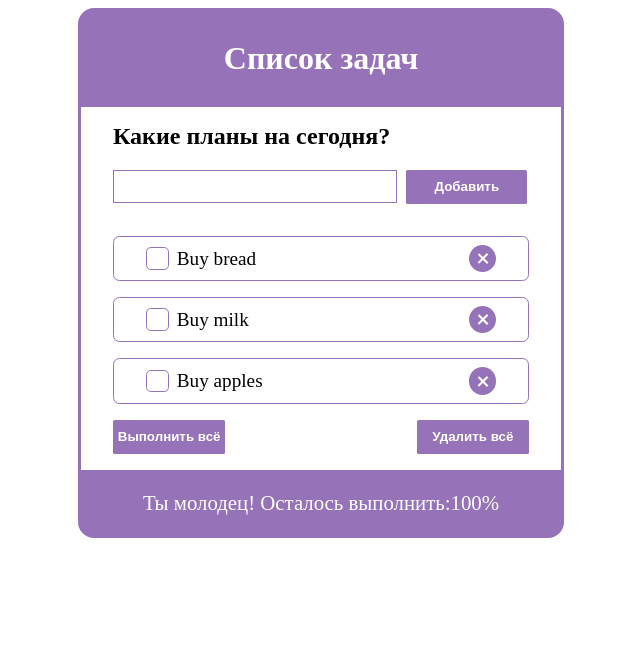
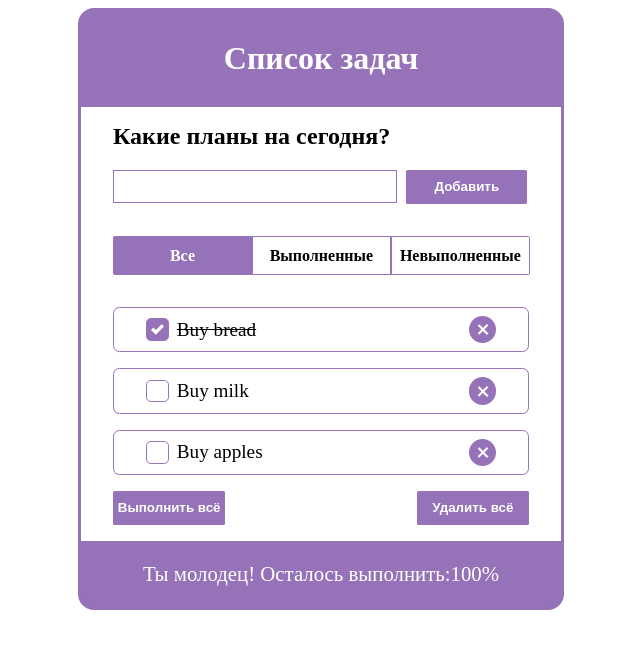
Before and after one commit to JuliaTsaruk/Vue-Practice, a Vue app in the folder vue-project/: page / in a window 1280 px wide. Shown: the top 648 px of the page, without its empty margins (319-959 px from the left). Built offline with nearby package versions, Linux system fonts and the light colour scheme.

Commit message:
feature/TD-3: was added changes according code review

```diff
--- a/vue-project/src/App.vue
+++ b/vue-project/src/App.vue
@@ -1,7 +1,7 @@
 <template>
   <div :class="$style.tasksList" id="app">
     <h1 :class="$style.title">Список задач</h1>
-    <TodoList v-bind:todos="todos" v-on:remove-task="removeTask" />
+    <TodoList />
   </div>
 </template>
 
@@ -10,20 +10,6 @@ import TodoList from "@/components/organism/TodoList";
 
 export default {
   name: "App",
-  data() {
-    return {
-      todos: [
-        { id: 1, title: "Buy bread", isChecked: false },
-        { id: 2, title: "Buy milk", isChecked: false },
-        { id: 3, title: "Buy apples", isChecked: false },
-      ],
-    };
-  },
-  methods: {
-    removeTask(id) {
-      this.todos = this.todos.filter((todo) => todo.id !== id);
-    },
-  },
   components: {
     TodoList,
   },
--- a/vue-project/src/components/atoms/ListItem.vue
+++ b/vue-project/src/components/atoms/ListItem.vue
@@ -1,20 +1,21 @@
 <template>
-  <label v-bind:class="{ done: todo.isChecked }">
-    <input type="checkbox" v-on:change="todo.isChecked = !todo.isChecked" />
-    <span>
-      {{ todo.title }}
-    </span>
-    <button v-on:click="$emit('remove-task', todo.id)"></button>
+  <label :class="{ done: isChecked }">
+    <input
+      type="checkbox"
+      :checked="isChecked"
+      v-on:change="isChecked = !isChecked"
+    />
+    <span>{{ title }}</span>
+    <button></button>
   </label>
 </template>
 
 <script>
 export default {
   props: {
-    todo: {
-      type: Object,
-      required: true,
-    },
+    id: Number,
+    title: String,
+    isChecked: Boolean,
   },
 };
 </script>
--- /dev/null
+++ b/vue-project/src/components/atoms/RadioButtons.vue
@@ -0,0 +1,63 @@
+<template>
+  <div>
+    <input
+      id="select-all"
+      name="radio-button"
+      type="radio"
+      class="input-all"
+      checked
+    />
+    <label for="select-all" class="label-all">Все</label>
+    <input
+      id="select-done"
+      name="radio-button"
+      type="radio"
+      class="input-done"
+    />
+    <label for="select-done" class="label-done">Выполненные</label>
+    <input
+      id="select-undone"
+      name="radio-button"
+      type="radio"
+      class="input-undone"
+    />
+    <label for="select-undone" class="label-undone">Невыполненные</label>
+  </div>
+</template>
+
+<style lang="scss" scoped>
+div {
+  width: 100%;
+  margin: 2rem;
+  display: flex;
+}
+
+label {
+  text-align: center;
+  padding: 0.6rem 0.38rem;
+  width: 26%;
+  cursor: pointer;
+  font-weight: bold;
+  font-size: 1rem;
+  border: 0.05rem solid $main-color;
+
+  &:first-of-type {
+    border-radius: 0.1rem 0 0 0.1rem;
+  }
+
+  &:last-of-type {
+    border-radius: 0 0.1rem 0.1rem 0;
+  }
+}
+
+input.input-all:checked ~ label.label-all,
+input.input-done:checked ~ label.label-done,
+input.input-undone:checked ~ label.label-undone {
+  color: $font-color;
+  background-color: $main-color;
+}
+
+input {
+  display: none;
+}
+</style>
--- a/vue-project/src/components/molecules/InputTask.vue
+++ b/vue-project/src/components/molecules/InputTask.vue
@@ -1,9 +1,9 @@
 <template>
   <div :class="$style.newTask">
     <h2 :class="$style.whatTask">Какие планы на сегодня?</h2>
-    <form v-on:submit.prevent="addTask">
+    <form>
       <Input />
-      <Buttons v-bind:type="submit" />
+      <Buttons />
     </form>
   </div>
 </template>
@@ -16,11 +16,6 @@ export default {
   components: {
     Input,
     Buttons,
-  },
-  methods: {
-    addTask() {
-      console.log("bbbb");
-    },
   },
 };
 </script>
--- a/vue-project/src/components/organism/TodoList.vue
+++ b/vue-project/src/components/organism/TodoList.vue
@@ -2,12 +2,15 @@
   <div>
     <div :class="$style.tasksSection">
       <InputTask />
+      <RadioButtons />
       <div :class="$style.taskList">
         <ListItem
           v-for="todo of todos"
           :key="todo.id"
-          v-bind:todo="todo"
-          v-on:remove-task="removeTask"
+          :todo="todo"
+          :id="todo.id"
+          :title="todo.title"
+          :isChecked="todo.isChecked"
         />
       </div>
       <div :class="$style.manageTasks">
@@ -25,19 +28,25 @@
 import InputTask from "@/components/molecules/InputTask";
 import ListItem from "@/components/atoms/ListItem";
 import Buttons from "@/components/atoms/Buttons";
+import RadioButtons from "@/components/atoms/RadioButtons";
 
 export default {
-  props: ["todos"],
+  data() {
+    return {
+      todos: [
+        { id: 1, title: "Buy bread", isChecked: true },
+        { id: 2, title: "Buy milk", isChecked: false },
+        { id: 3, title: "Buy apples", isChecked: false },
+      ],
+    };
+  },
   components: {
     InputTask,
     ListItem,
     Buttons,
+    RadioButtons,
   },
-  methods: {
-    removeTask(id) {
-      this.$emit("remove-task", id);
-    },
-  },
+  props: {},
 };
 </script>
 
```
